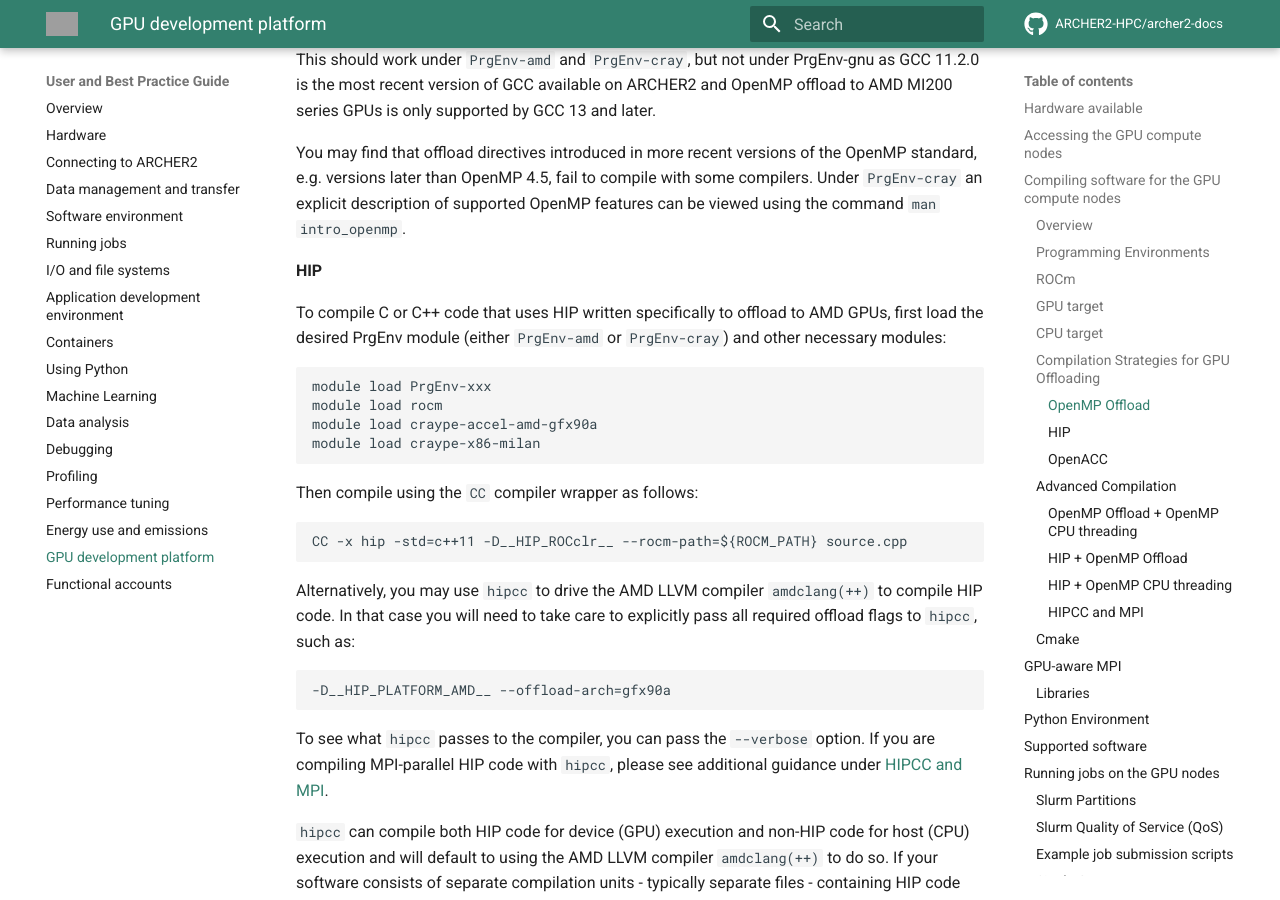
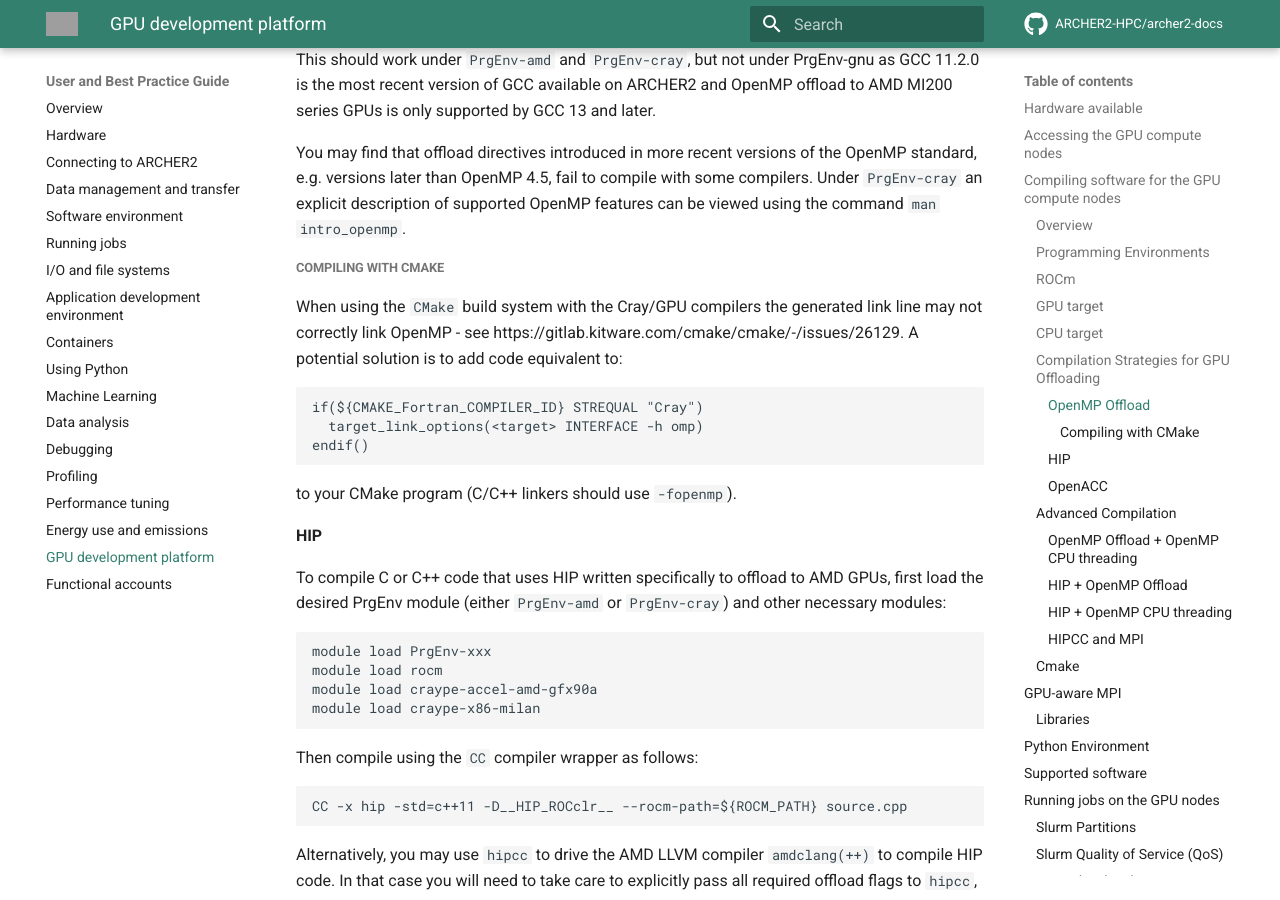
Before and after one commit to ARCHER2-HPC/archer2-docs, an MkDocs documentation site: the page built from docs/user-guide/gpu.md, in a window 1280 px wide and 900 px high, scrolled down 4491 px. Built offline with MkDocs 1.6.1 and Material for MkDocs 9.7.7, drawn with Linux system fonts in a browser that asks for light colours; comment, search, counter and statistics services are not loaded; grey boxes are pictures that could not be loaded.

Commit message:
Add CMake OpenMP link instructions gpu.md
CMake's default behaviour is not to explicitly link OpenMP, this should be added in the CMake commands

````diff
--- a/docs/user-guide/gpu.md
+++ b/docs/user-guide/gpu.md
@@ -217,6 +217,19 @@ fail to compile with some compilers. Under `PrgEnv-cray` an explicit
 description of supported OpenMP features can be viewed using the
 command `man intro_openmp`.
 
+##### Compiling with CMake
+
+When using the `CMake` build system with the Cray/GPU compilers the generated
+link line may not correctly link OpenMP - see https://gitlab.kitware.com/cmake/cmake/-/issues/26129.
+A potential solution is to add code equivalent to:
+
+```
+if(${CMAKE_Fortran_COMPILER_ID} STREQUAL "Cray")
+  target_link_options(<target> INTERFACE -h omp)
+endif()
+```
+
+to your CMake program (C/C++ linkers should use `-fopenmp`).
 
 #### HIP
 
````
